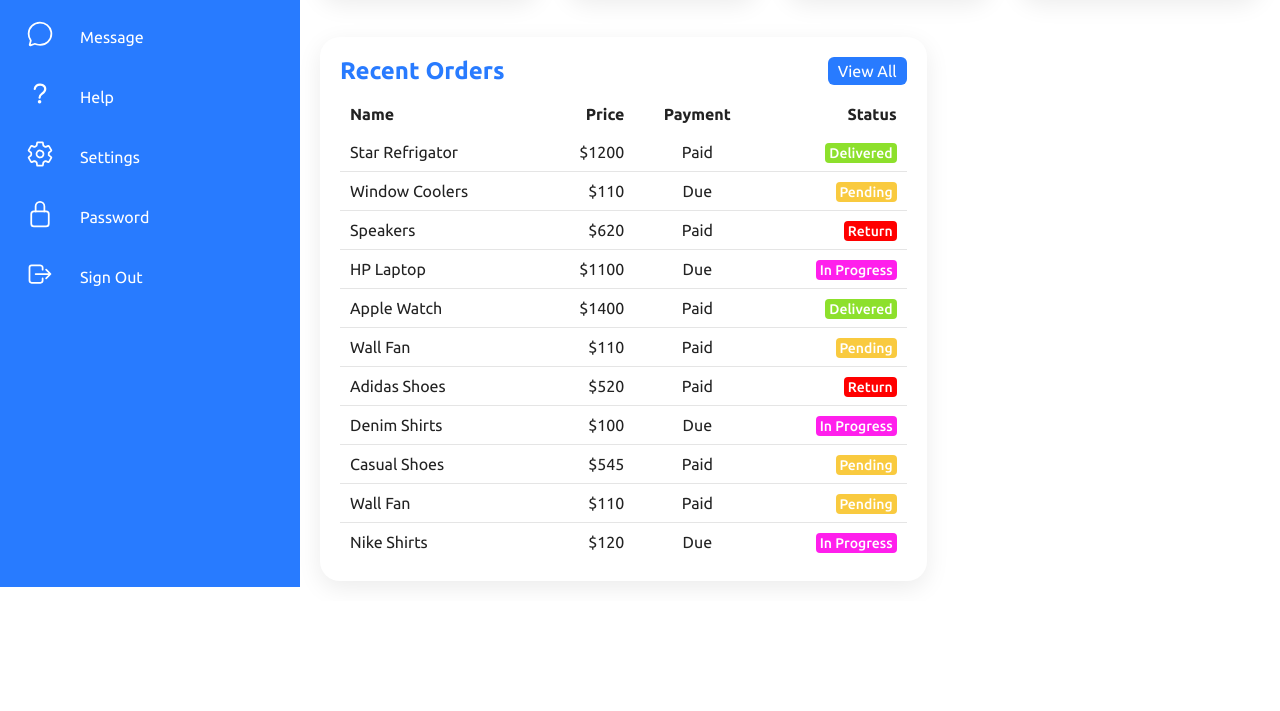
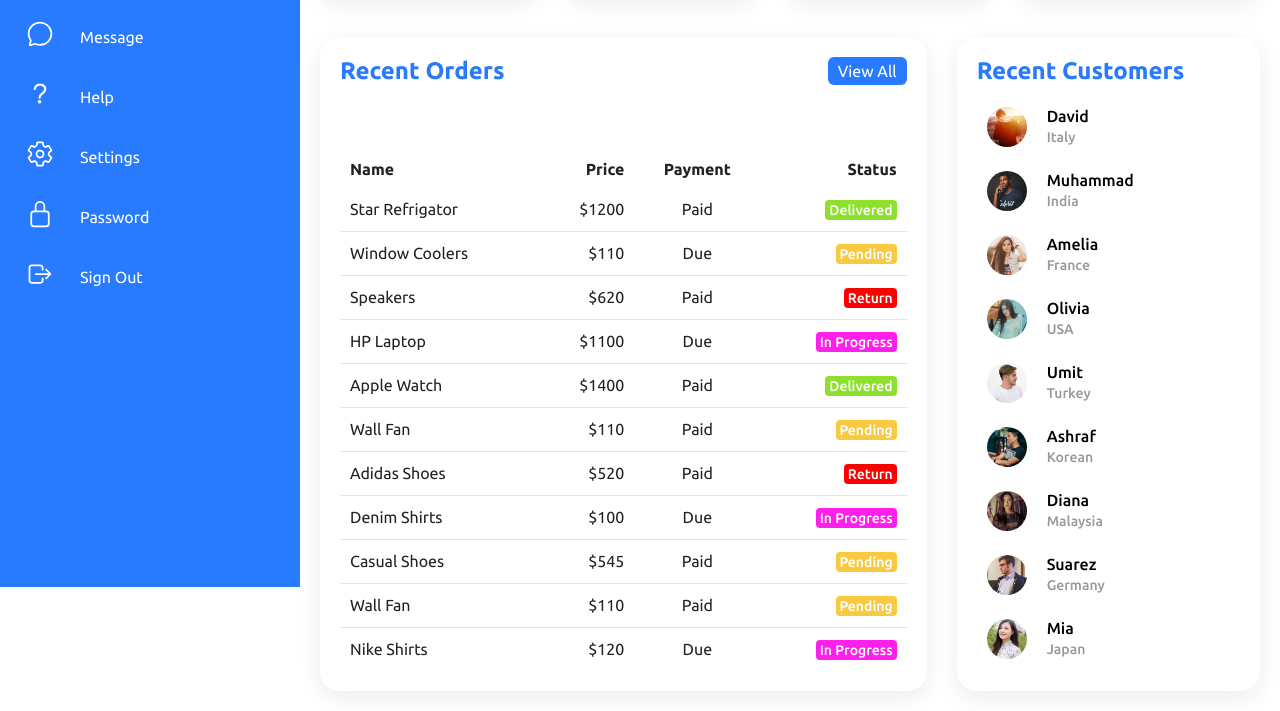
Before and after one commit to umitkaya33/SimpleDashboardDesign, a plain HTML site: page index.html in a window 1280 px wide. Shown: the part 213-924 px from the top of the page. Before the commit the page ends 814 px from the top, so only its background shows below. Drawn offline with nearby package versions, Linux system fonts and the light colour scheme.

Commit message:
Customers html & css code complete

```diff
--- a/index.html
+++ b/index.html
@@ -206,6 +206,86 @@
                         </tbody>
                     </table>
                 </div>
+                <!-- New Customers -->
+                <div class="recentCustomers">
+                    <div class="cardHeader">
+                        <h2>Recent Customers</h2>
+                    </div>
+                    <table>
+                        <tr>
+                            <td width="60px">
+                                <div class="imgBx"><img src="img/img1.jpg"></div>
+                            </td>
+                            <td>
+                                <h4>David<br><span>Italy</span></h4>
+                            </td>
+                        </tr>
+                        <tr>
+                            <td width="60px">
+                                <div class="imgBx"><img src="img/img2.jpg"></div>
+                            </td>
+                            <td>
+                                <h4>Muhammad<br><span>India</span></h4>
+                            </td>
+                        </tr>
+                        <tr>
+                            <td width="60px">
+                                <div class="imgBx"><img src="img/img3.jpg"></div>
+                            </td>
+                            <td>
+                                <h4>Amelia<br><span>France</span></h4>
+                            </td>
+                        </tr>
+                        <tr>
+                            <td width="60px">
+                                <div class="imgBx"><img src="img/img4.jpg"></div>
+                            </td>
+                            <td>
+                                <h4>Olivia<br><span>USA</span></h4>
+                            </td>
+                        </tr>
+                        <tr>
+                            <td width="60px">
+                                <div class="imgBx"><img src="img/img5.jpg"></div>
+                            </td>
+                            <td>
+                                <h4>Umit<br><span>Turkey</span></h4>
+                            </td>
+                        </tr>
+                        <tr>
+                            <td width="60px">
+                                <div class="imgBx"><img src="img/img6.jpg"></div>
+                            </td>
+                            <td>
+                                <h4>Ashraf<br><span>Korean</span></h4>
+                            </td>
+                        </tr>
+                        <tr>
+                            <td width="60px">
+                                <div class="imgBx"><img src="img/img7.jpg"></div>
+                            </td>
+                            <td>
+                                <h4>Diana<br><span>Malaysia</span></h4>
+                            </td>
+                        </tr>
+                        <tr>
+                            <td width="60px">
+                                <div class="imgBx"><img src="img/img8.jpg"></div>
+                            </td>
+                            <td>
+                                <h4>Suarez<br><span>Germany</span></h4>
+                            </td>
+                        </tr>
+                        <tr>
+                            <td width="60px">
+                                <div class="imgBx"><img src="img/img9.jpg"></div>
+                            </td>
+                            <td>
+                                <h4>Mia<br><span>Japan</span></h4>
+                            </td>
+                        </tr>
+                    </table>
+                </div>
             </div>
         </div>
     </div>
--- a/style.css
+++ b/style.css
@@ -384,3 +384,57 @@
 }
 
 /* Details End */
+
+/* Recent Customers Start */
+.recentCustomers {
+    position: relative;
+    display: grid;
+    min-height: 500px;
+    padding: 20px;
+    background: var(--white);
+    box-shadow: 0 7px 25px rgba(0, 0, 0, 0.08);
+    border-radius: 20px;
+}
+
+.recentCustomers .imgBx {
+    position: relative;
+    width: 40px;
+    height: 40px;
+    border-radius: 50%;
+    overflow: hidden;
+}
+
+.recentCustomers .imgBx img {
+    position: absolute;
+    top: 0;
+    left: 0;
+    width: 100%;
+    height: 100%;
+    object-fit: cover;
+}
+
+.recentCustomers table tr td {
+    padding: 12px 10px;
+}
+
+.recentCustomers table tr td h4 {
+    font-size: 16px;
+    font-weight: 500;
+    line-height: 1.2em;
+}
+
+.recentCustomers table tr td h4 span {
+    font-size: 14px;
+    color: var(--black2);
+}
+
+.recentCustomers table tr:hover {
+    background: var(--blue);
+    color: var(--white);
+}
+
+.recentCustomers table tr:hover td h4 span {
+    color: var(--white);
+}
+
+/* Recent Customers End */
```
